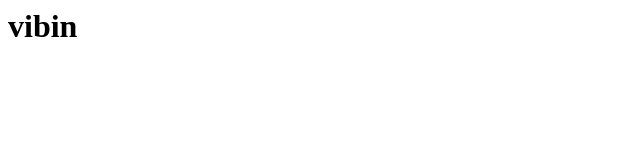
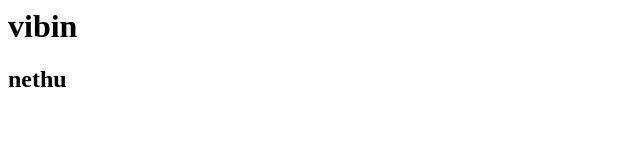
Before and after one commit to Vibinkumar041/cabapp-ui, a plain HTML site: page index.html in a window 1280 px wide. Shown: the full height of the page, 0-640 px from the left. Drawn offline with Linux system fonts and the light colour scheme.

Commit message:
Update index.html

```diff
--- a/index.html
+++ b/index.html
@@ -1 +1 @@
-<html><h1>vibin</h1>  </html>
+<html><h1>vibin</h1> <h2>nethu</h2> </html>
```
